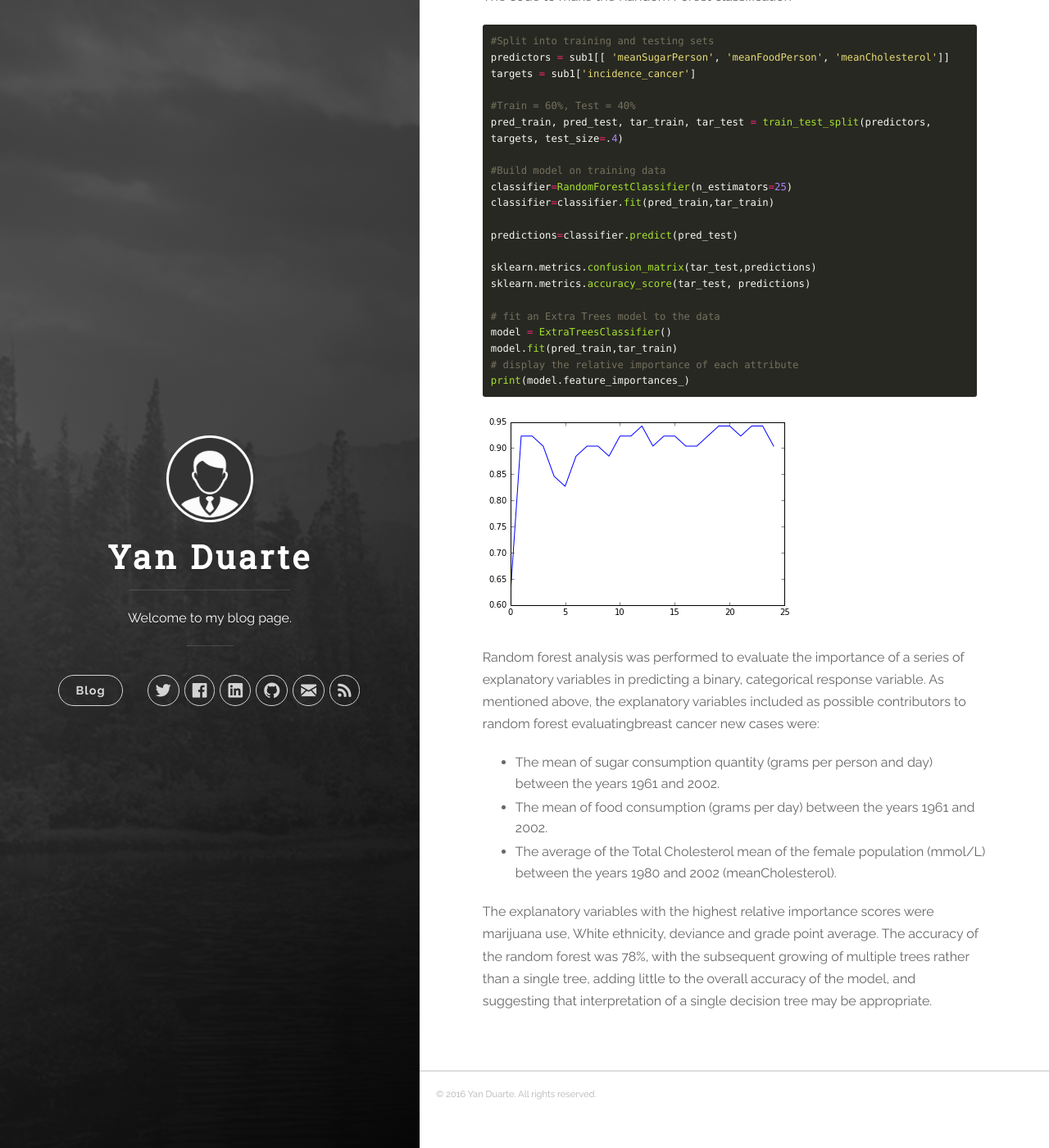
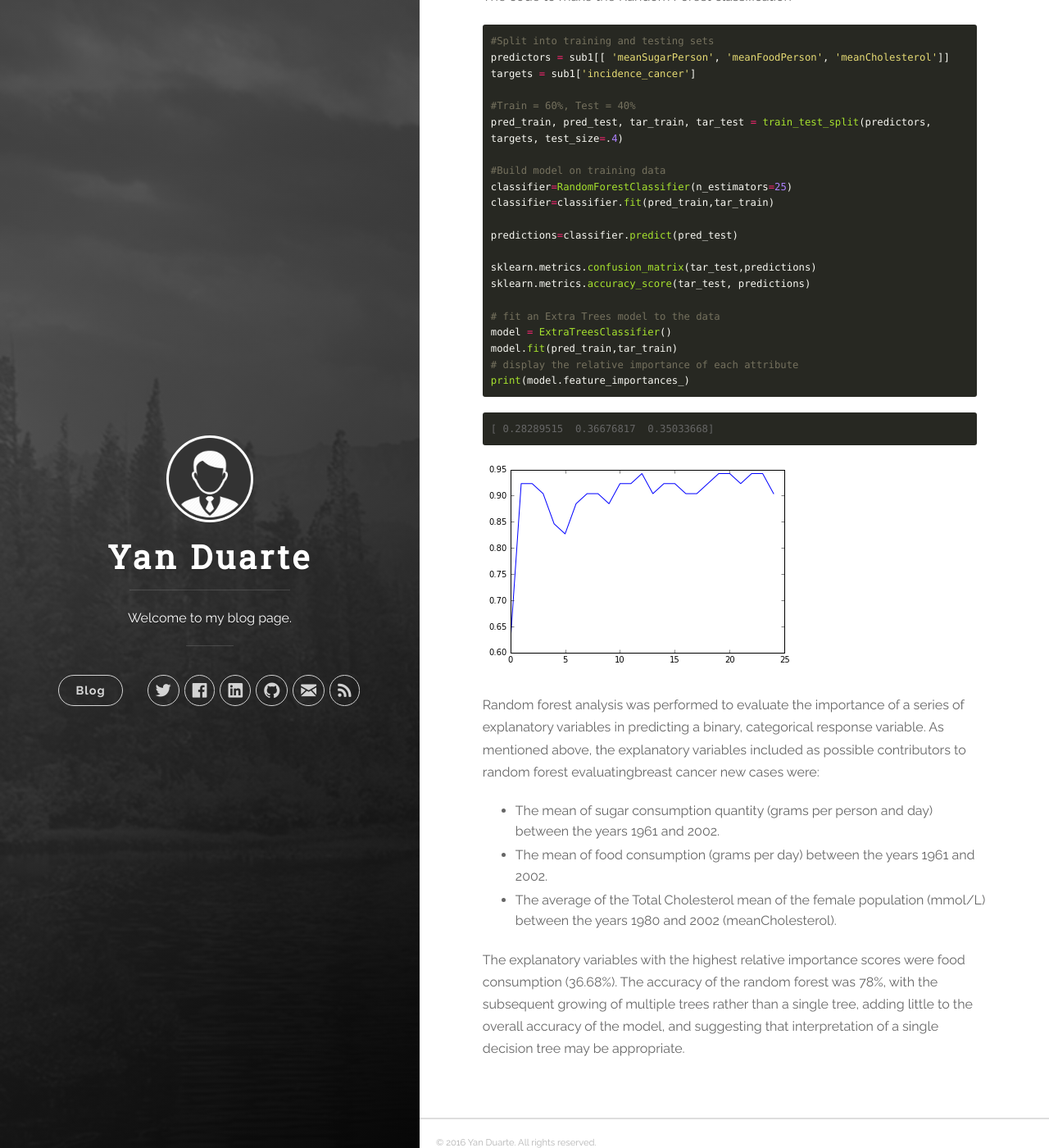
Before and after one commit to yan-duarte/yan-duarte.github.io, a Jekyll site: the page built from _posts/2016-10-10-MLDA-Assignment2.md, in a window 1280 px wide and 1400 px high, scrolled down 2139 px. Shown: the whole window at 82% size. Built offline with Jekyll 4.4.1, drawn with Linux system fonts in a browser that asks for light colours; nearby versions of some CDN libraries.

Commit message:
Updated 2016-10-10-MLDA-Assignment2.md

````diff
--- a/_posts/2016-10-10-MLDA-Assignment2.md
+++ b/_posts/2016-10-10-MLDA-Assignment2.md
@@ -104,6 +104,10 @@ model.fit(pred_train,tar_train)
 print(model.feature_importances_)
 ```
 
+```
+[ 0.28289515  0.36676817  0.35033668]
+```
+
 ![Figure 1]({{site.baseurl}}/yan-duarte.github.io/images/mlda-assignments/mlda-ass2-fig1.png)
 
 Random forest analysis was performed to evaluate the importance of a series of explanatory variables in predicting a binary, categorical response variable. As mentioned above, the explanatory variables included as possible contributors to random forest evaluatingbreast cancer new cases were:
@@ -112,4 +116,4 @@ Random forest analysis was performed to evaluate the importance of a series of e
   - The mean of food consumption (grams per day) between the years 1961 and 2002.
   - The average of the Total Cholesterol mean of the female population (mmol/L) between the years 1980 and 2002 (meanCholesterol).
 
-The explanatory variables with the highest relative importance scores were marijuana use, White ethnicity, deviance and grade point average. The accuracy of the random forest was 78%, with the subsequent growing of multiple trees rather than a single tree, adding little to the overall accuracy of the model, and suggesting that interpretation of a single decision tree may be appropriate.
+The explanatory variables with the highest relative importance scores were food consumption (36.68%). The accuracy of the random forest was 78%, with the subsequent growing of multiple trees rather than a single tree, adding little to the overall accuracy of the model, and suggesting that interpretation of a single decision tree may be appropriate.
````
